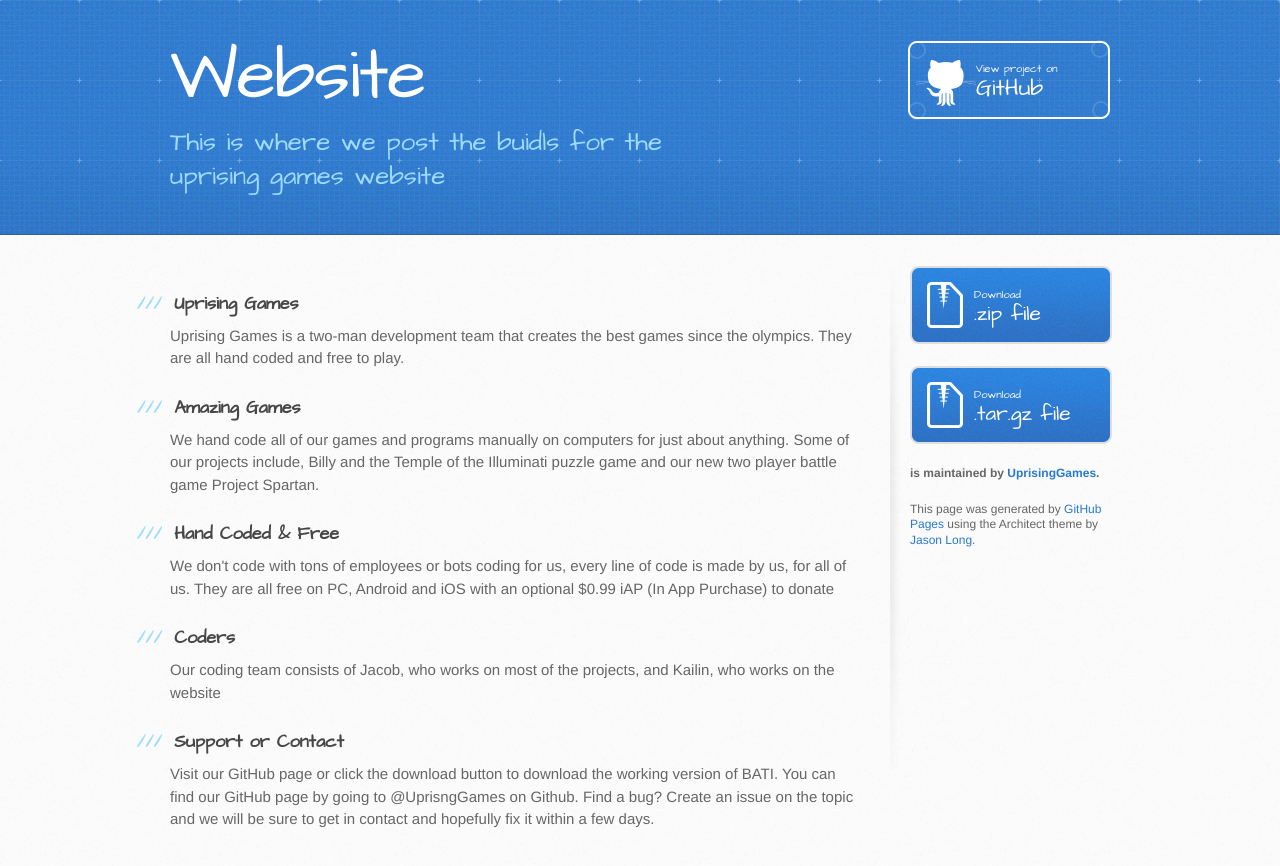
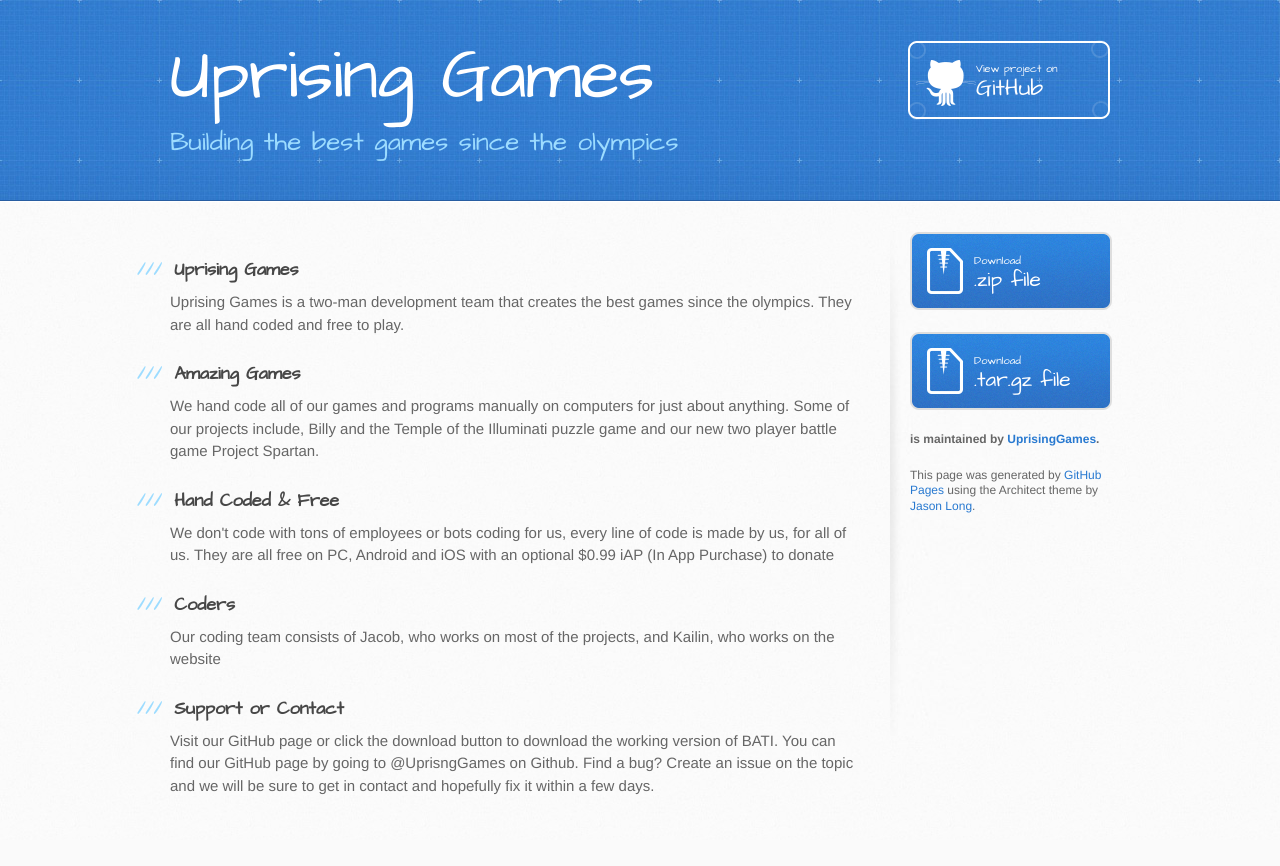
Before and after one commit to UprisingGames/Website, a plain HTML site: page index.html in a window 1280 px wide. After the commit the page ends 840 px from the top, so only its background shows below. Drawn offline with Linux system fonts and the light colour scheme.

Commit message:
Create gh-pages branch via GitHub

```diff
--- a/index.html
+++ b/index.html
@@ -13,14 +13,14 @@
     <script src="//html5shiv.googlecode.com/svn/trunk/html5.js"></script>
     <![endif]-->
 
-    <title>Website by UprisingGames</title>
+    <title>Uprising Games by UprisingGames</title>
   </head>
 
   <body>
     <header>
       <div class="inner">
-        <h1>Website</h1>
-        <h2>This is where we post the buidls for the uprising games website</h2>
+        <h1>Uprising Games</h1>
+        <h2>Building the best games since the olympics</h2>
         <a href="https://github.com/UprisingGames/Website" class="button"><small>View project on</small> GitHub</a>
       </div>
     </header>
--- a/params.json
+++ b/params.json
@@ -1 +1 @@
-{"name":"Website","tagline":"This is where we post the buidls for the uprising games website","body":"### Uprising Games\r\nUprising Games is a two-man development team that creates the best games since the olympics. They are all hand coded and free to play.\r\n\r\n### Amazing Games\r\nWe hand code all of our games and programs manually on computers for just about anything. Some of our projects include, Billy and the Temple of the Illuminati puzzle game and our new two player battle game Project Spartan.\r\n\r\n### Hand Coded & Free\r\nWe don't code with tons of employees or bots coding for us, every line of code is made by us, for all of us. They are all free on PC, Android and iOS with an optional $0.99 iAP (In App Purchase) to donate\r\n### Coders\r\nOur coding team consists of Jacob, who works on most of the projects, and Kailin, who works on the website\r\n\r\n### Support or Contact\r\nVisit our GitHub page or click the download button to download the working version of BATI. You can find our GitHub page by going to @UprisngGames on Github. Find a bug? Create an issue on the topic and we will be sure to get in contact and hopefully fix it within a few days.","google":"","note":"Don't delete this file! It's used internally to help with page regeneration."}
+{"name":"Uprising Games","tagline":"Building the best games since the olympics","body":"### Uprising Games\r\nUprising Games is a two-man development team that creates the best games since the olympics. They are all hand coded and free to play.\r\n\r\n### Amazing Games\r\nWe hand code all of our games and programs manually on computers for just about anything. Some of our projects include, Billy and the Temple of the Illuminati puzzle game and our new two player battle game Project Spartan.\r\n\r\n### Hand Coded & Free\r\nWe don't code with tons of employees or bots coding for us, every line of code is made by us, for all of us. They are all free on PC, Android and iOS with an optional $0.99 iAP (In App Purchase) to donate\r\n### Coders\r\nOur coding team consists of Jacob, who works on most of the projects, and Kailin, who works on the website\r\n\r\n### Support or Contact\r\nVisit our GitHub page or click the download button to download the working version of BATI. You can find our GitHub page by going to @UprisngGames on Github. Find a bug? Create an issue on the topic and we will be sure to get in contact and hopefully fix it within a few days.","google":"","note":"Don't delete this file! It's used internally to help with page regeneration."}
```
